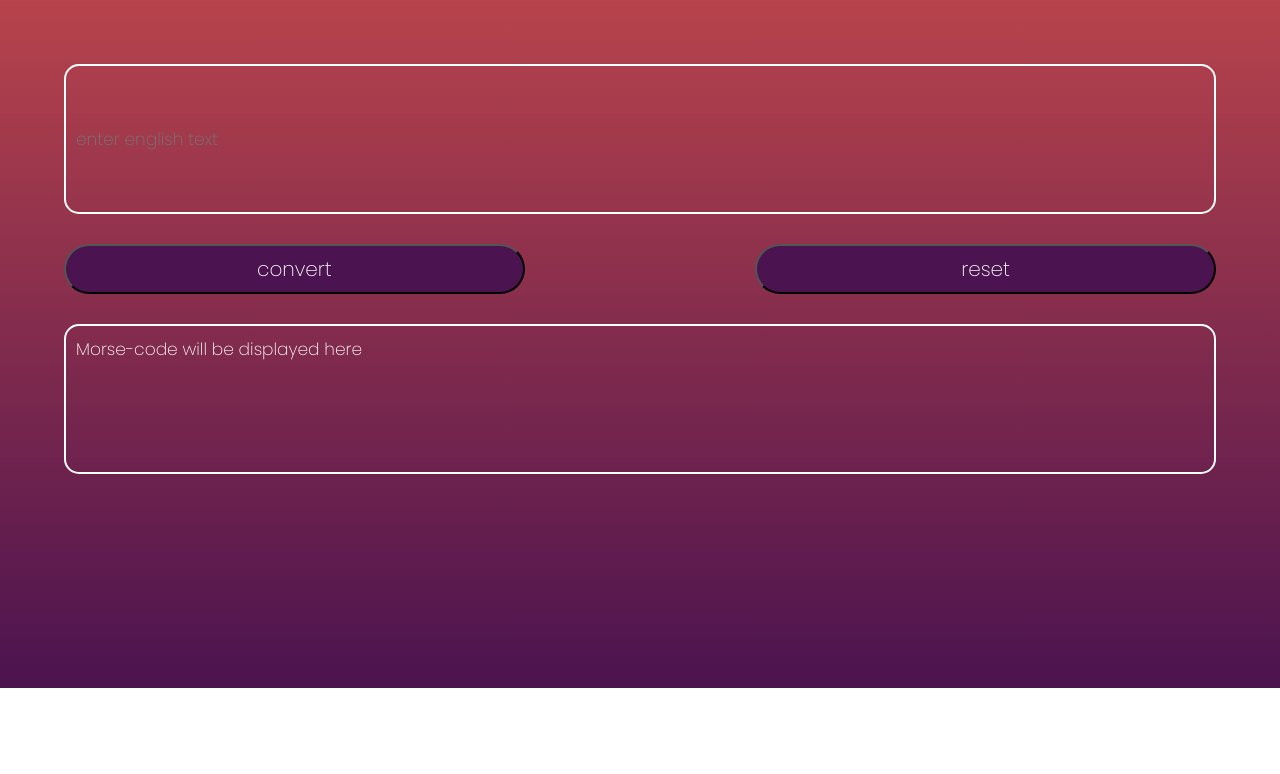
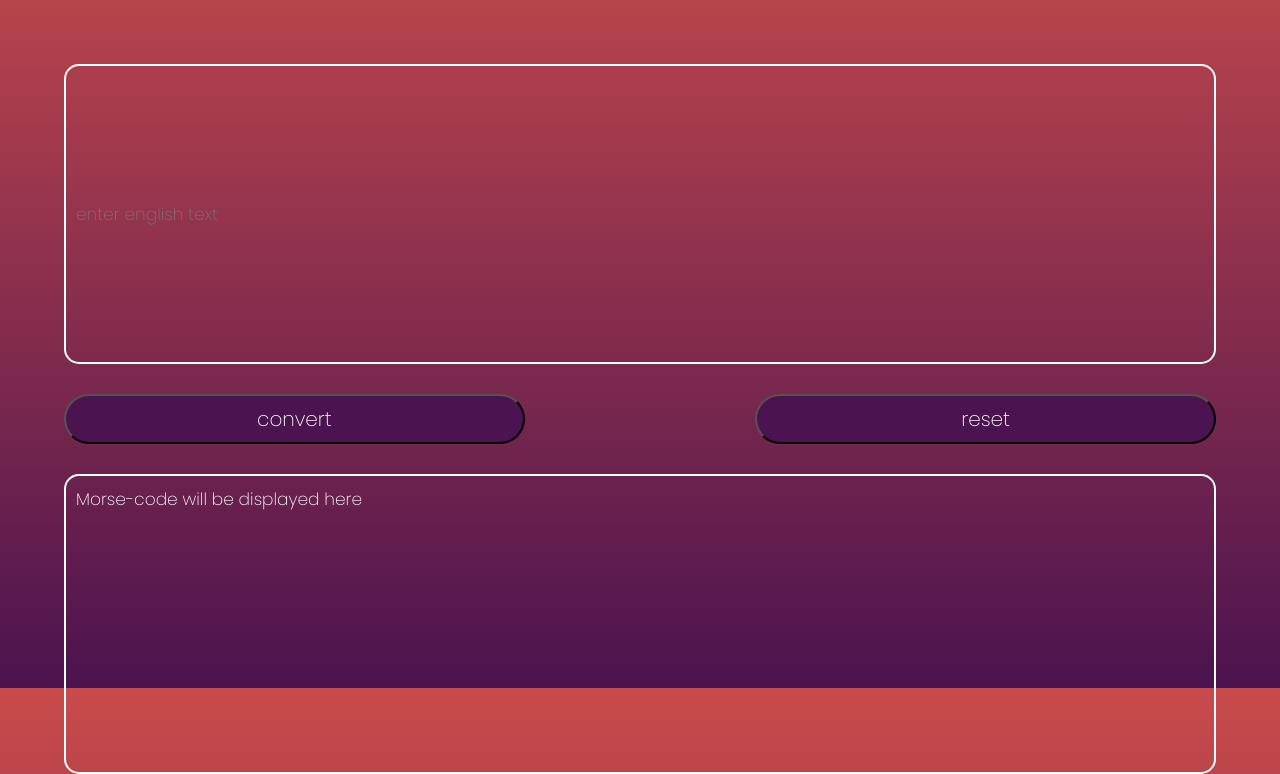
Before and after one commit to Khemi1998/MorseCodeTranslation, a website with bundled scripts: page index.html in a window 1280 px wide. Shown: the part 112-886 px from the top of the page. Before the commit the page ends 800 px from the top, so only its background shows below. Built offline with nearby package versions, Linux system fonts and the light colour scheme.

Commit message:
adding desktop response

```diff
--- a/styles.scss
+++ b/styles.scss
@@ -52,3 +52,9 @@ body{
     justify-content: space-between;
     margin-bottom: 30px;
 }
+
+@media only screen and (min-width: 700px) {
+.toMorse__text, .toMorse__output {
+    height: 300px;
+}
+}
```
Also changed, not shown: styles.css.
